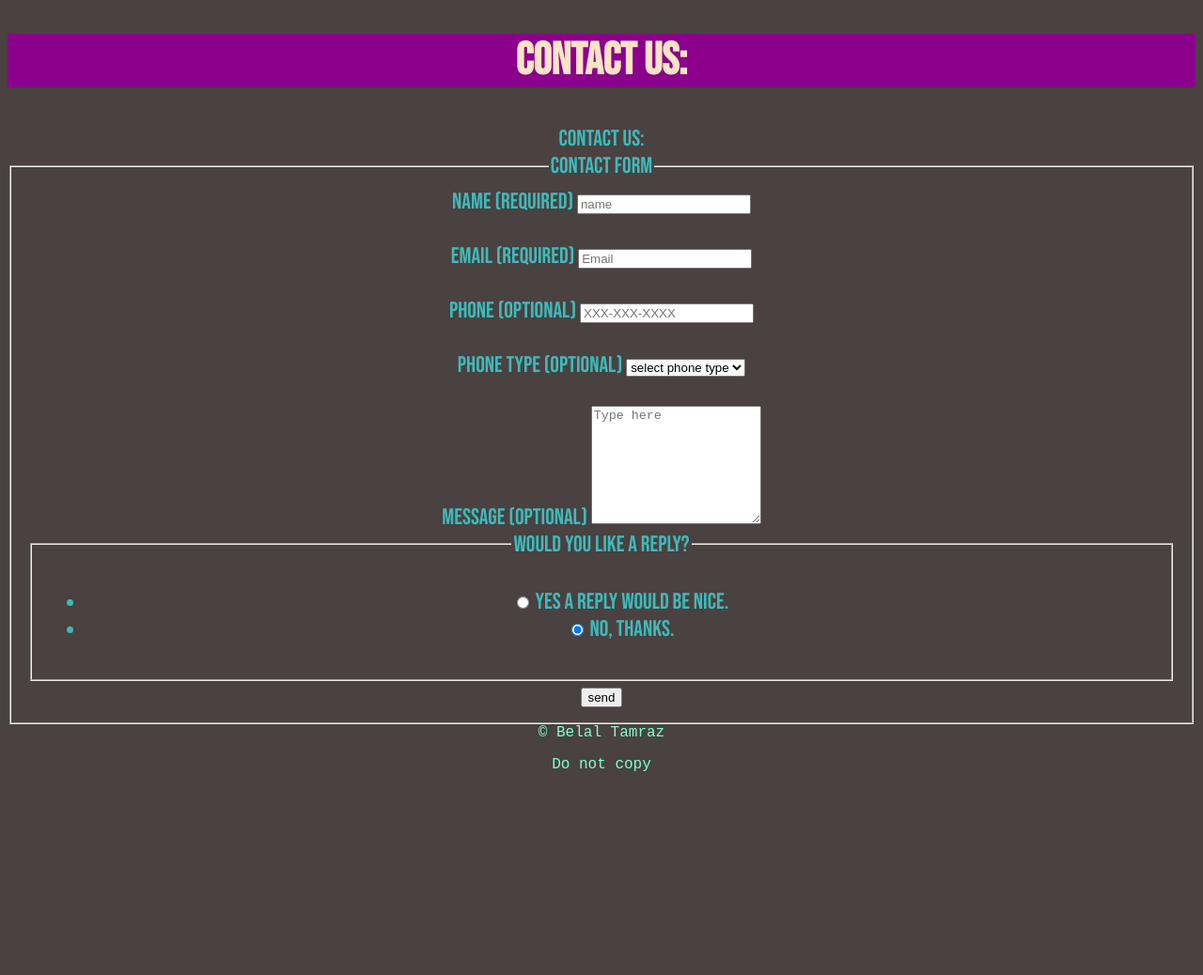
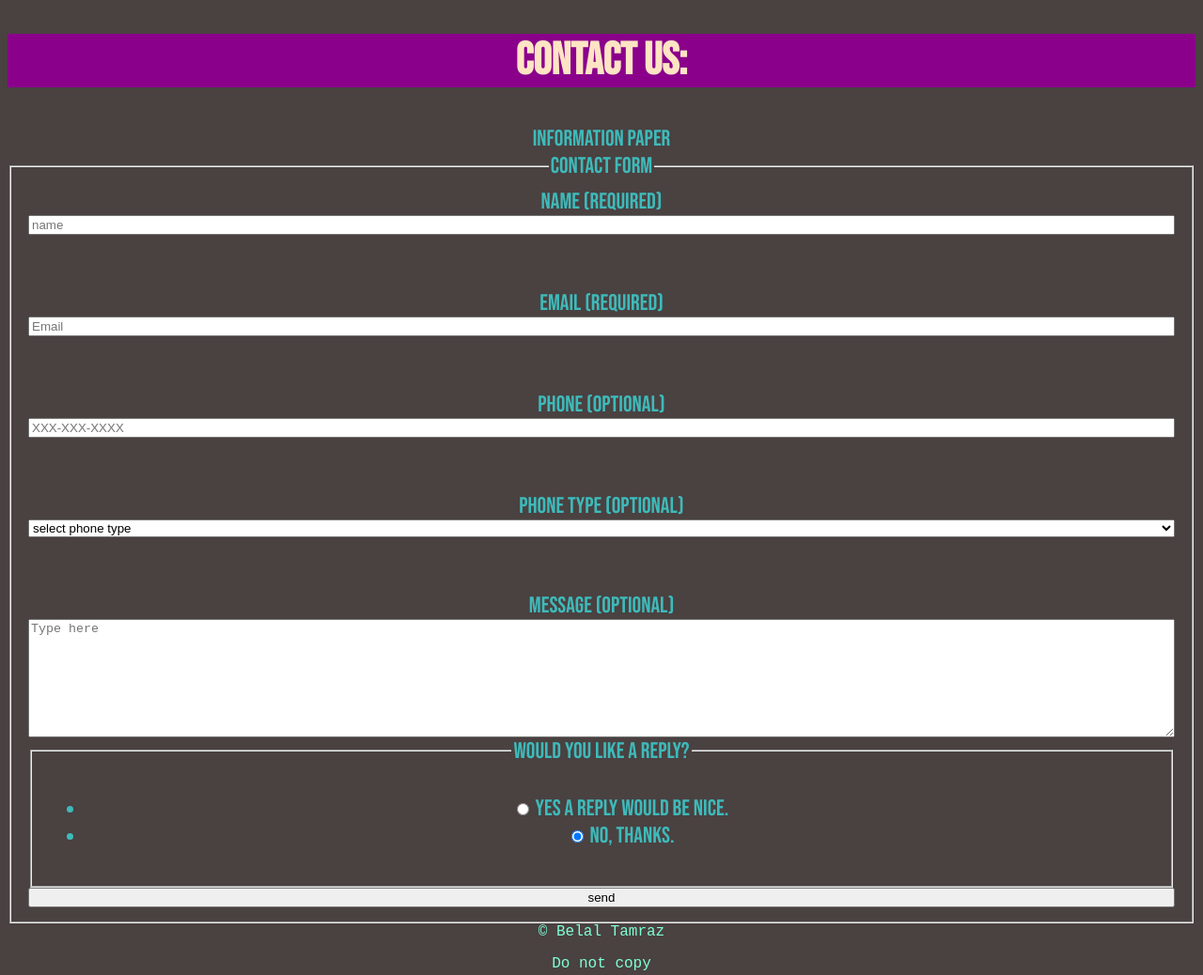
Before and after one commit to RVCC-IDMX/about-me-belaltamraz, a plain HTML site: page index.html in a window 1280 px wide. Shown: the part 3803-4841 px from the top of the page at 94% size. Before the commit the page ends 4642 px from the top, so only its background shows below. Drawn offline with Linux system fonts and the light colour scheme; a web font is replaced by a local one.

Commit message:
some change's

```diff
--- a/css/style.css
+++ b/css/style.css
@@ -109,4 +109,7 @@ h2 {
 
 }
 
-#form
+#formElements{
+display: grid;
+
+}
--- a/index.html
+++ b/index.html
@@ -128,7 +128,7 @@
 
         <section id="contact"
 
-        <h2>Contact us:</h2>
+        <h2>Information paper</h2>
 
         <form id="contact form" name="contactForm" method="post"
             data-netlify="true">
```
